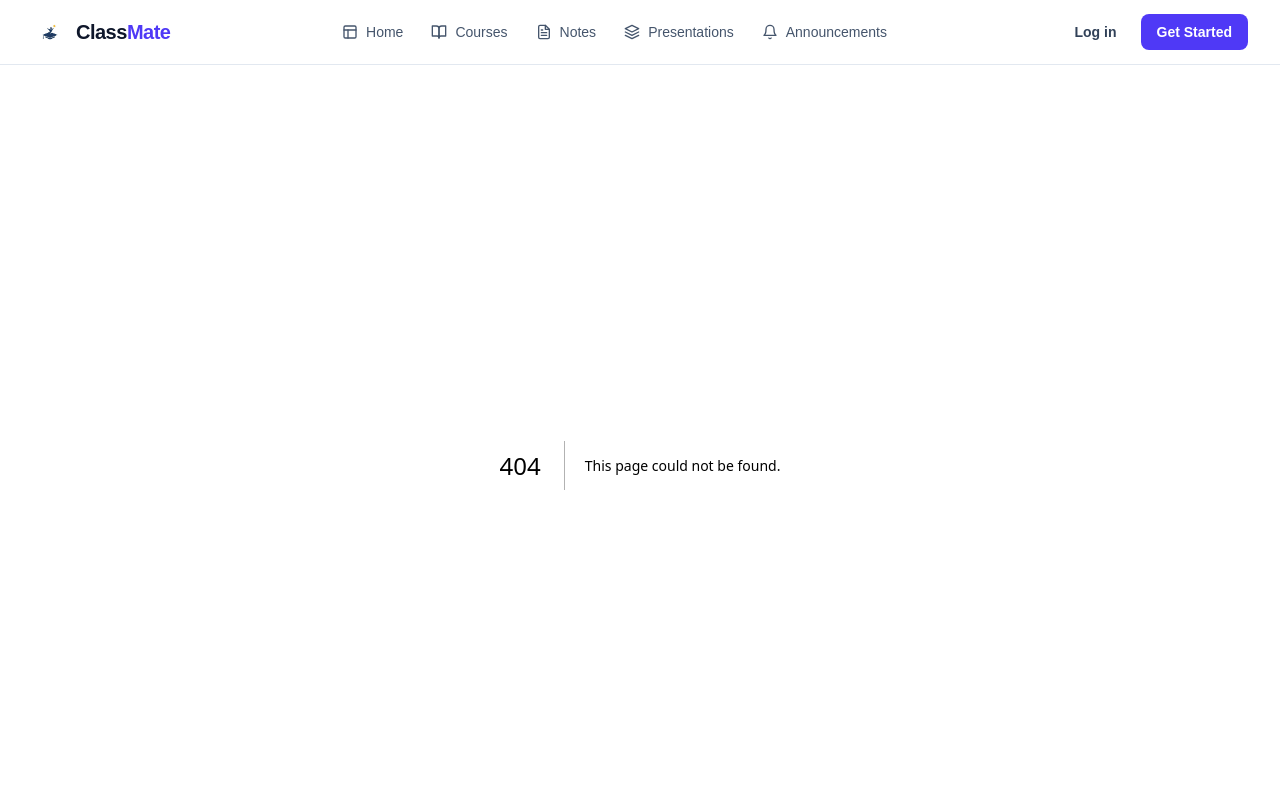
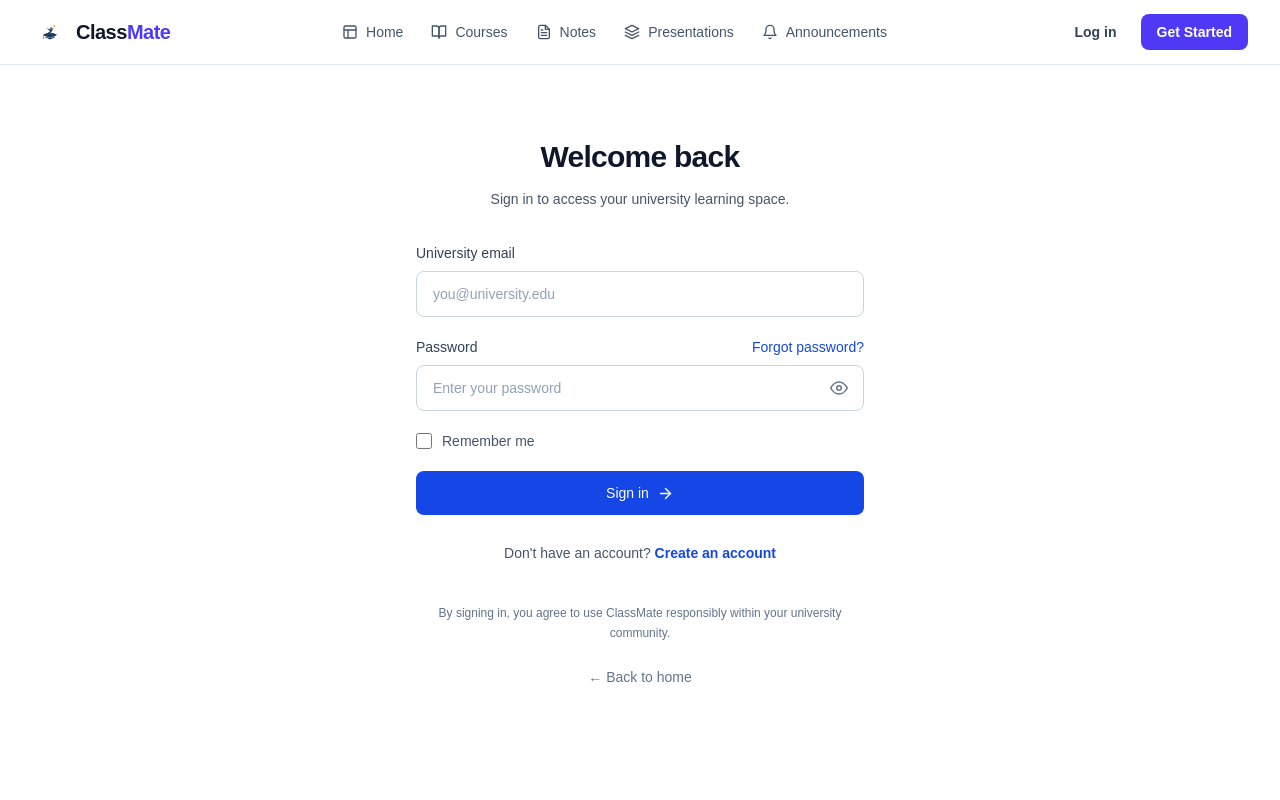
Before and after one commit to saheen-shuvo/ClassMate, a Next.js app in the folder classmate-client/: page /login in a window 1280 px wide. Before the commit this address had no page. Shown: the top 800 px of the page. Built offline with nearby package versions, Linux system fonts and the light colour scheme.

Commit message:
Login Page Added

```diff
--- /dev/null
+++ b/classmate-client/src/app/login/page.js
@@ -0,0 +1,161 @@
+"use client";
+
+import { useState } from "react";
+import Link from "next/link";
+import { FiEye, FiEyeOff, FiArrowRight } from "react-icons/fi";
+
+export default function Login() {
+  const [showPassword, setShowPassword] = useState(false);
+  const [rememberMe, setRememberMe] = useState(false);
+  const [formData, setFormData] = useState({
+    email: "",
+    password: "",
+  });
+
+  const handleChange = (e) => {
+    const { name, value } = e.target;
+
+    setFormData((prev) => ({
+      ...prev,
+      [name]: value,
+    }));
+  };
+
+  const handleSubmit = (e) => {
+    e.preventDefault();
+
+    // Connect your authentication API here.
+    console.log("Login form submitted:", {
+      ...formData,
+      rememberMe,
+    });
+  };
+
+  return (
+    <main className="min-h-screen bg-white px-5 py-12 sm:px-6">
+      <div className="mx-auto flex min-h-[75vh] max-w-md flex-col justify-center">
+
+        {/* Heading */}
+        <div className="mb-8 text-center">
+          <h1 className="text-3xl font-semibold tracking-tight text-slate-900">
+            Welcome back
+          </h1>
+
+          <p className="mt-3 text-sm leading-6 text-slate-600">
+            Sign in to access your university learning space.
+          </p>
+        </div>
+
+        {/* Login form */}
+        <form onSubmit={handleSubmit} className="space-y-5">
+          <div>
+            <label
+              htmlFor="email"
+              className="mb-2 block text-sm font-medium text-slate-700"
+            >
+              University email
+            </label>
+
+            <input
+              id="email"
+              name="email"
+              type="email"
+              autoComplete="email"
+              placeholder="you@university.edu"
+              value={formData.email}
+              onChange={handleChange}
+              required
+              className="w-full rounded-lg border border-slate-300 bg-white px-4 py-3 text-sm text-slate-900 outline-none transition placeholder:text-slate-400 focus:border-blue-700 focus:ring-2 focus:ring-blue-700/10"
+            />
+          </div>
+
+          <div>
+            <div className="mb-2 flex items-center justify-between gap-3">
+              <label
+                htmlFor="password"
+                className="block text-sm font-medium text-slate-700"
+              >
+                Password
+              </label>
+
+              <Link
+                href="/forgot-password"
+                className="text-sm font-medium text-blue-700 hover:text-blue-800"
+              >
+                Forgot password?
+              </Link>
+            </div>
+
+            <div className="relative">
+              <input
+                id="password"
+                name="password"
+                type={showPassword ? "text" : "password"}
+                autoComplete="current-password"
+                placeholder="Enter your password"
+                value={formData.password}
+                onChange={handleChange}
+                required
+                className="w-full rounded-lg border border-slate-300 bg-white px-4 py-3 pr-12 text-sm text-slate-900 outline-none transition placeholder:text-slate-400 focus:border-blue-700 focus:ring-2 focus:ring-blue-700/10"
+              />
+
+              <button
+                type="button"
+                onClick={() => setShowPassword((prev) => !prev)}
+                aria-label={showPassword ? "Hide password" : "Show password"}
+                className="absolute inset-y-0 right-0 flex items-center px-4 text-slate-500 transition hover:text-slate-900"
+              >
+                {showPassword ? (
+                  <FiEyeOff size={18} />
+                ) : (
+                  <FiEye size={18} />
+                )}
+              </button>
+            </div>
+          </div>
+
+          <label className="flex cursor-pointer items-center gap-2.5 text-sm text-slate-600">
+            <input
+              type="checkbox"
+              checked={rememberMe}
+              onChange={(e) => setRememberMe(e.target.checked)}
+              className="h-4 w-4 rounded border-slate-300 accent-blue-700"
+            />
+            Remember me
+          </label>
+
+          <button
+            type="submit"
+            className="flex w-full items-center justify-center gap-2 rounded-lg bg-blue-700 px-4 py-3 text-sm font-medium text-white transition hover:bg-blue-800 focus:outline-none focus:ring-2 focus:ring-blue-700 focus:ring-offset-2"
+          >
+            Sign in
+            <FiArrowRight size={17} />
+          </button>
+        </form>
+
+        {/* Registration link */}
+        <p className="mt-7 text-center text-sm text-slate-600">
+          Don't have an account?{" "}
+          <Link
+            href="/register"
+            className="font-semibold text-blue-700 hover:text-blue-800"
+          >
+            Create an account
+          </Link>
+        </p>
+
+        <p className="mt-10 text-center text-xs leading-5 text-slate-500">
+          By signing in, you agree to use ClassMate responsibly within your
+          university community.
+        </p>
+
+        <Link
+          href="/"
+          className="mt-6 self-center text-sm text-slate-500 transition hover:text-slate-900"
+        >
+          ← Back to home
+        </Link>
+      </div>
+    </main>
+  );
+}
```
